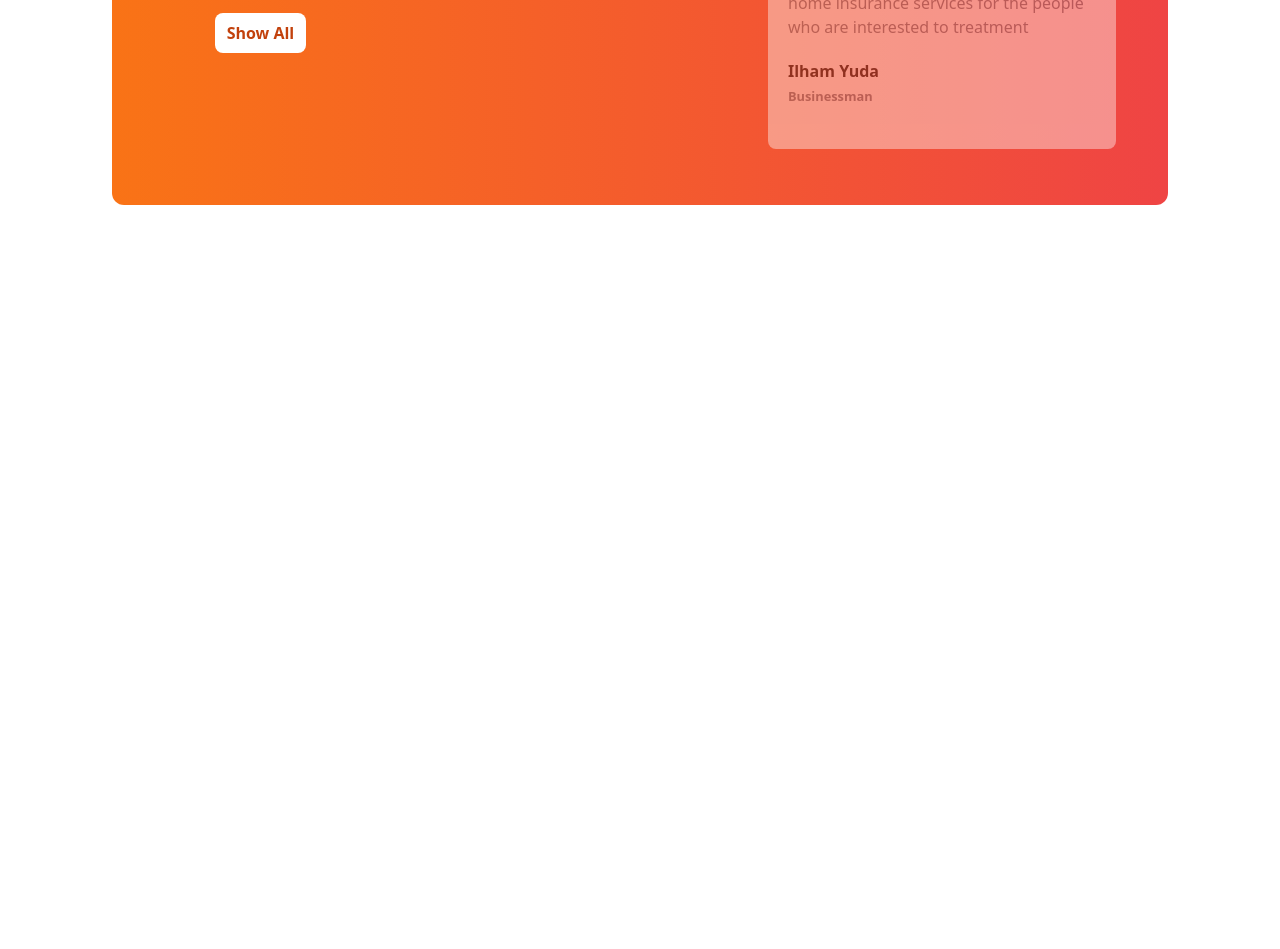
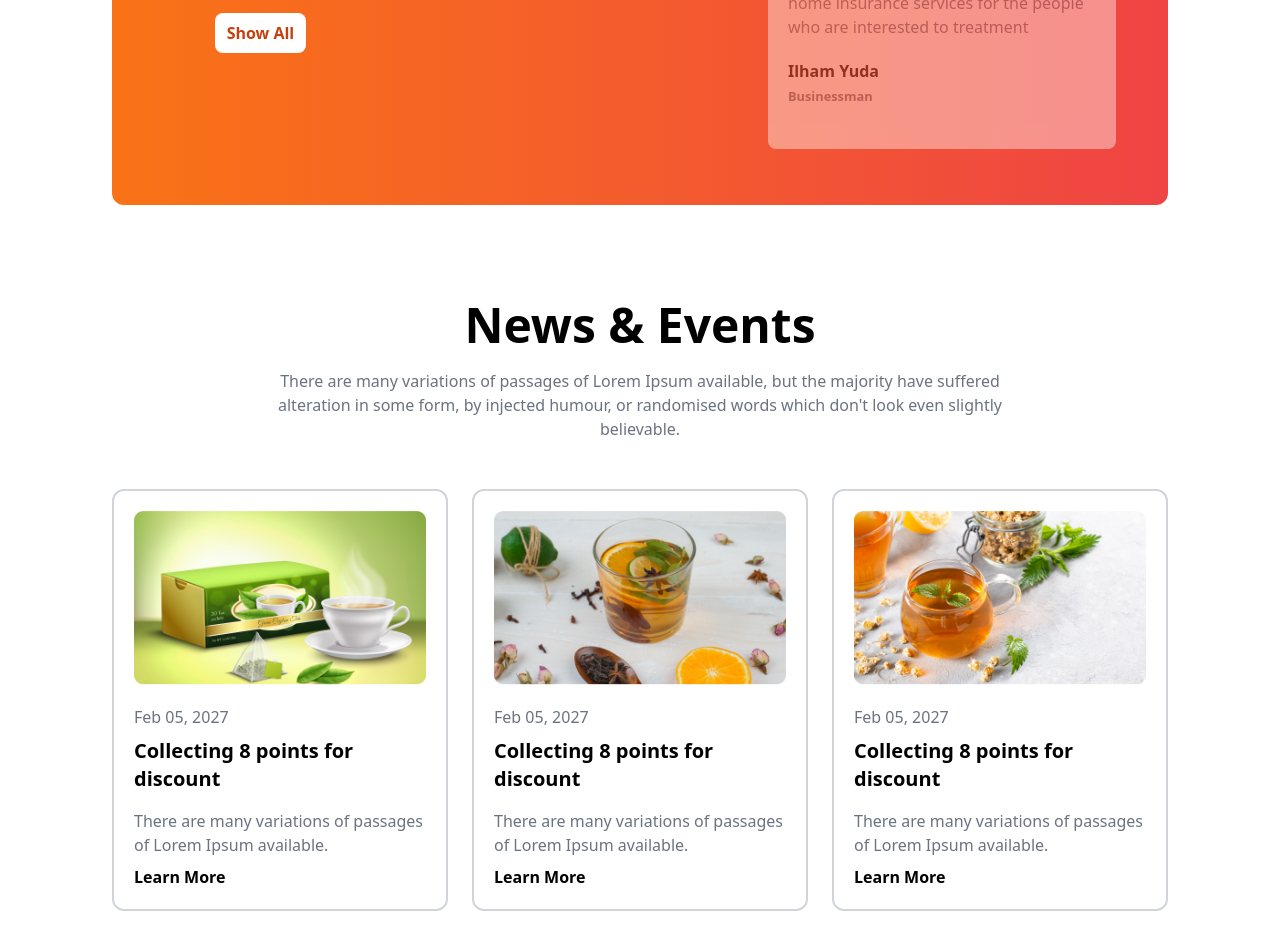
Before and after one commit to bitDig6/Tea-House-Landing-Page, a website: page index.html in a window 1280 px wide. Shown: the part 2163-3112 px from the top of the page. Before the commit the page ends 2464 px from the top, so only its background shows below. Drawn offline with nearby package versions, Linux system fonts and the light colour scheme.

Commit message:
added news and events section

```diff
--- a/index.html
+++ b/index.html
@@ -183,6 +183,42 @@
         </div>
       </div>
     </section>
+    <!-- news & events section -->
+    <section class="mb-24">
+      <!-- text -->
+      <div class="w-3/4 mx-auto text-center">
+        <h1 class="text-5xl font-bold mb-5">News & Events</h1>
+        <p class="text-gray-500 font-medium mb-12">There are many variations of passages of Lorem Ipsum available, but the majority have suffered alteration in some form, by injected humour, or randomised words which don't look even slightly believable. </p>
+      </div>
+      <!-- news & event cards -->
+      <div class="grid grid-cols-1 md:grid-cols-3 gap-6">
+        <!-- card 1 -->
+        <div class="border-2 border-gray-300 p-5 rounded-xl">
+          <img class="mb-5" src="images/news-1.png" alt="">
+          <p class="text-gray-500 font-medium mb-2">Feb 05, 2027</p>
+          <h1 class="text-xl text-black font-bold mb-4">Collecting 8 points for discount</h1>
+          <p class="text-gray-500 font-medium mb-2">There are many variations of passages of Lorem Ipsum available.</p>
+          <button class="text-black font-bold">Learn More</button>
+        </div>
+        <!-- card 2 -->
+        <div class="border-2 border-gray-300 p-5 rounded-xl">
+          <img class="mb-5" src="images/news-2.png" alt="">
+          <p class="text-gray-500 font-medium mb-2">Feb 05, 2027</p>
+          <h1 class="text-xl text-black font-bold mb-4">Collecting 8 points for discount</h1>
+          <p class="text-gray-500 font-medium mb-2">There are many variations of passages of Lorem Ipsum available.</p>
+          <button class="text-black font-bold">Learn More</button>
+        </div>
+        <!-- card 3 -->
+        <div class="border-2 border-gray-300 p-5 rounded-xl">
+          <img class="mb-5" src="images/news-3.png" alt="">
+          <p class="text-gray-500 font-medium mb-2">Feb 05, 2027</p>
+          <h1 class="text-xl text-black font-bold mb-4">Collecting 8 points for discount</h1>
+          <p class="text-gray-500 font-medium mb-2">There are many variations of passages of Lorem Ipsum available.</p>
+          <button class="text-black font-bold">Learn More</button>
+        </div>
+      </div>
+      <!-- news & event cards end -->
+    </section>
   </main>
 </body>
 </html>
```
